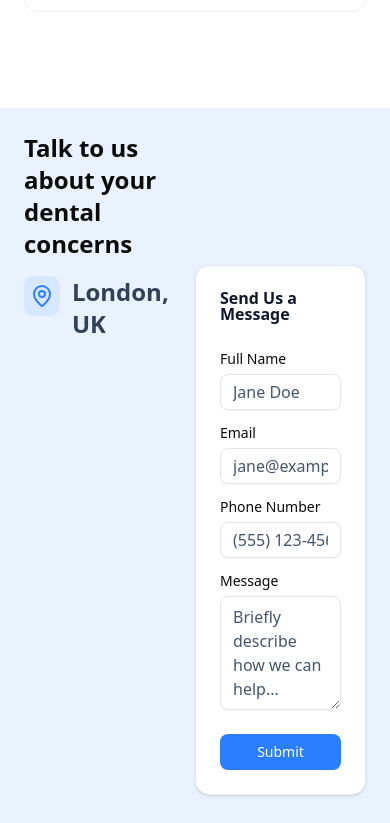
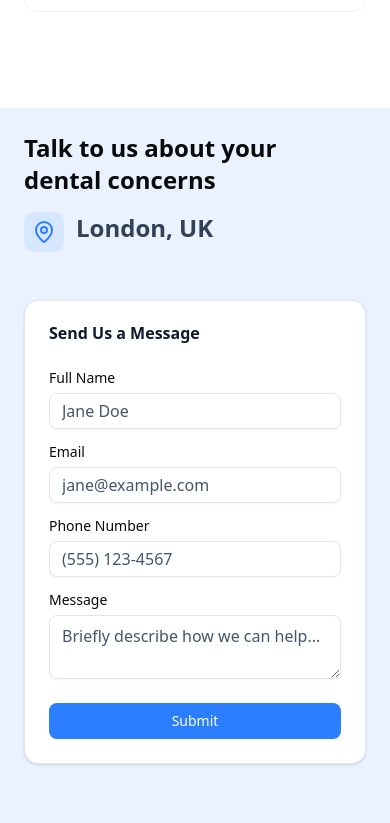
Before and after one commit to SkinnyPetee/pew-dentistry, a Next.js app: page / in a window 390 px wide. Shown: the part 9061-9884 px from the top of the page. Built offline with nearby package versions, Linux system fonts and the light colour scheme.

Commit message:
fixed layout of contact section

```diff
--- a/src/modules/footer/index.tsx
+++ b/src/modules/footer/index.tsx
@@ -7,7 +7,7 @@ const Footer = () => {
         aria-label="Footer"
       >
         <div className="mx-auto w-full max-w-7xl px-4 py-6 text-center">
-          <p className="text-sm text-muted-foreground text-white font-semibold">
+          <p className="text-sm  text-white font-semibold">
             © {new Date().getFullYear()} Pewsey Dental, UK
           </p>
         </div>
--- a/src/modules/section-6/contact.tsx
+++ b/src/modules/section-6/contact.tsx
@@ -6,7 +6,7 @@ const Contact = () => {
     <>
       <section
         id="contact"
-        className="w-full min-h-screen flex h-max lg:h-screen bg-blue-500/10  px-6 lg:px-60"
+        className="flex-col lg:flex-row  w-full min-h-screen flex h-max lg:h-screen bg-blue-500/10  px-6 lg:px-60"
       >
         <div className="w-full h-max lg:h-screen py-6 lg:py-20 flex flex-col justify-center gap-4">
           <h2 className="text-2xl font-bold">
```
